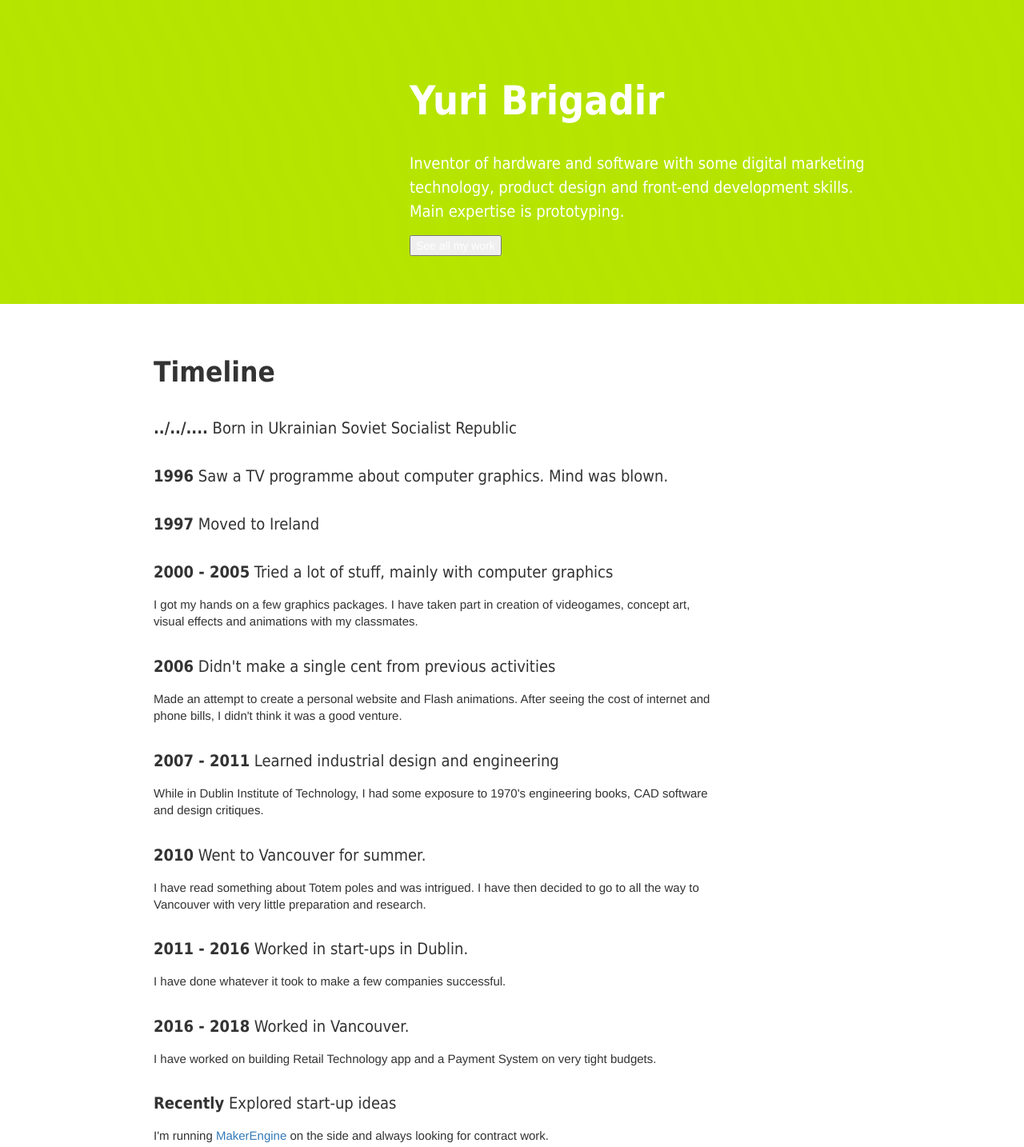
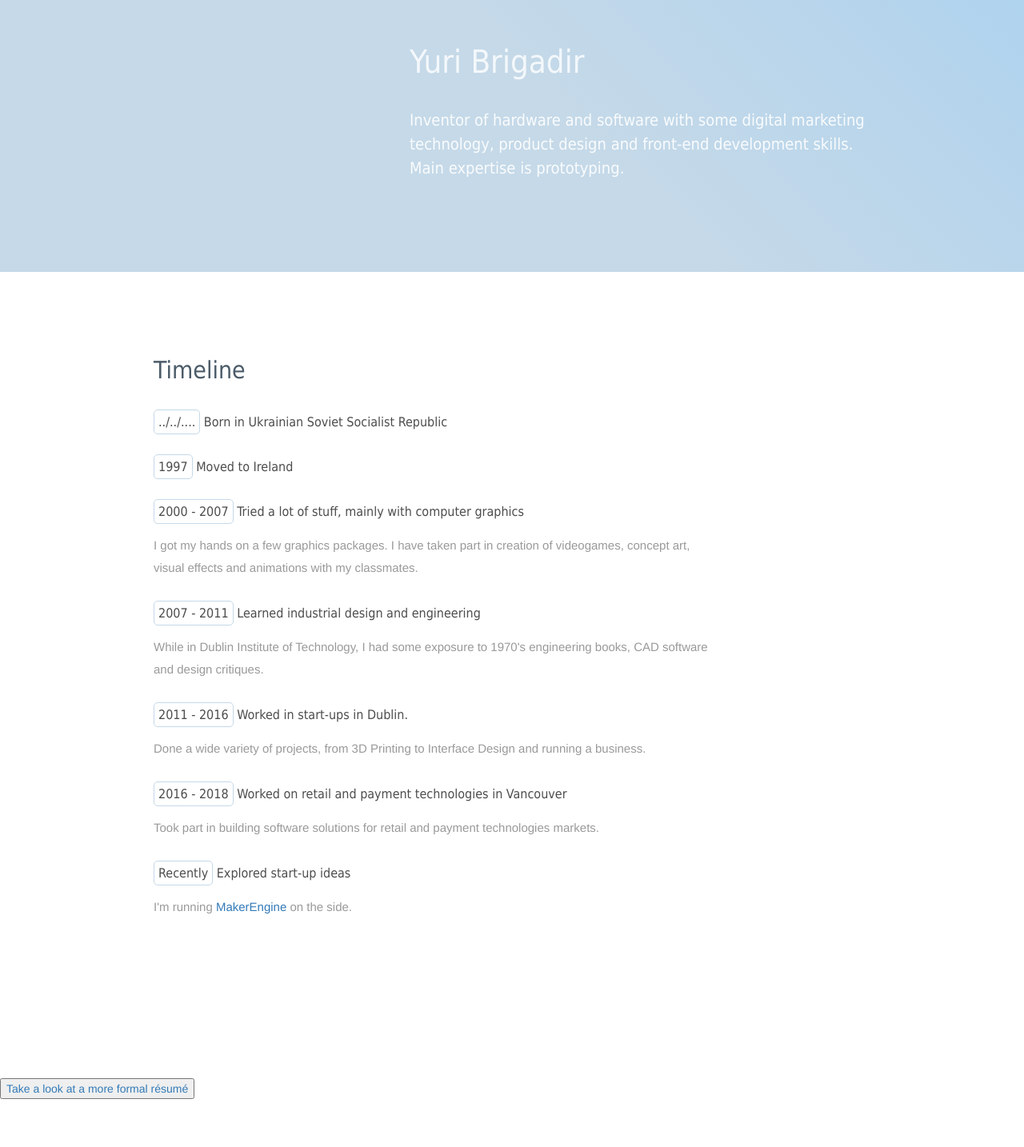
Before and after one commit to Yuri-B/yuri-b.github.io, a plain HTML site: page index.html in a window 1280 px wide. Shown: the part 180-1614 px from the top of the page at 80% size. Drawn offline with nearby package versions, Linux system fonts and the light colour scheme; a script that the page names is missing.

Commit message:
improved home page

```diff
--- a/css/main.css
+++ b/css/main.css
@@ -1,10 +1,10 @@
-  .yuriSite {margin:0px;padding:0px;font-family:Tahoma, Geneva, sans-serif;}
+  .yuriSite {margin:0px;padding:0px;font-family:Tahoma, Geneva, sans-serif;color:#666;}
 
-  h1{width:100%;margin:0px 0px 30px 0px;font:50px/65px Tahoma, Geneva, sans-serif;font-weight:bold;}
-  h2{width:100%;height:auto;margin:0px 0px 30px 0px;font:35px/50px Tahoma, Geneva, sans-serif;font-weight:bold;}
-  h3{width:100%;height:auto;margin:0px 0px 15px 0px;font:20px/30px Tahoma, Geneva, sans-serif;font-weight:300;}
-  h4{width:100%;font:16px/26px Tahoma, Geneva, sans-serif;margin:0px 0px 15px 0px;font-weight:bold;}
-  p {font-size:15px;}
+  h1{width:100%;margin:0px 0px 30px 0px;font:40px/55px Tahoma, Geneva, sans-serif;}
+  h2{width:100%;height:auto;margin:0px 0px 30px 0px;font:30px/45px Tahoma, Geneva, sans-serif;}
+  h3{width:100%;height:auto;margin:0px 0px 15px 0px;font:20px/30px Tahoma, Geneva, sans-serif;}
+  h4{width:100%;font:16px/26px Tahoma, Geneva, sans-serif;margin:0px 0px 15px 0px;}
+  p {font-size:15px;color:#444;}
   .primaryHeader {text-align:center;}
   .secondaryHeader {text-align:left;}
   #footer p {font-size:12px;margin: 0px 0px 0px 0px;}
@@ -26,7 +26,7 @@
   /*#header.homepageHeader {background-image: linear-gradient(to bottom, rgb(255, 94, 13) , transparent)}*/
 
   .navigationSymbol {width:auto;height:75px;}
-  .navigationSymbol .nav-rail {height:33.33%;width:100px;border-top:10px solid white;box-sizing:border-box;background-color:rgb(181, 228, 0);}
+  .navigationSymbol .nav-rail {height:33.33%;width:100px;border-top:10px solid white;box-sizing:border-box;background-color:rgb(197, 217, 232);}
 
   .navigationSymbol .nav-rail:nth-child(2) {margin-left:10px;}
   .navigationSymbol .nav-rail:nth-child(3) {margin-left:20px;}
@@ -38,17 +38,15 @@
   .navigator:not(:checked) ~ .navigationMenu  {display:none;}
   .navigator:checked ~ .navigationMenu {display:block;}
 
-  .navigationMenu {z-index:0;position:fixed;top:0px;left:0px;padding:30px;box-sizing:border-box;width:33%;height:100%;background-color:rgb(60,60,60);box-shadow: 10px 0 20px rgba(50,50,50,0.1);}
+  .navigationMenu {z-index:0;position:fixed;top:0px;left:0px;padding:30px;box-sizing:border-box;width:33%;height:100%;background-color:rgb(75,91,105);box-shadow: 10px 0 30px rgba(50,50,50,0.5);}
 
-  .navigationMenu .navigationSymbol .nav-rail {border-color: #acef00;margin-left:0px;background-color:transparent;}
+  .navigationMenu .navigationSymbol .nav-rail {border-color: #5fcec7;margin-left:0px;background-color:transparent;}
 
-  .navigationMenu ul {margin-top:120px;width:100%;padding:0px;list-style:none;}
-  .navigationMenu ul li a {color:#acef00;font-size:24px;line-height:50px;text-transform:uppercase;}
-  .navigationMenu ul li a:hover {text-decoration:none;color:#adef00;}
-  .navigationMenu ul li:nth-child(2) {margin-left:15px;}
-  .navigationMenu ul li:nth-child(3) {margin-left:30px;}
-
-  .clearContainer {clear:both;}
+  .navigationMenu ul {margin-top:60px;width:100%;padding:0px;list-style:none;}
+  .navigationMenu ul li a {color:#5fcec7;font-size:24px;line-height:50px;text-transform:uppercase;cursor:pointer;}
+  .navigationMenu ul li a:hover {text-decoration:none;color:#5fdfd8;}
+  .navigationMenu ul li:nth-child(2) {margin-left:20px;}
+  .navigationMenu ul li:nth-child(3) {margin-left:40px;}
 
   @media (max-width: 768px) {
     .navigationMenu {width:75%;}
@@ -62,9 +60,13 @@
   #footer .footerLinks span {margin: 0px 5px 0px 5px;}
   #footer .footerLinks a {color: rgba(0,0,0,0.8);}
 
-  .content{width:100%;height:auto;box-sizing:border-box;margin-bottom:60px;padding-top:60px;}
+  .content{width:100%;height:auto;box-sizing:border-box;margin-bottom:100px;padding-top:100px;}
   .content.content-left{padding-right:30%;padding-left:15%;}
   .card-wrapper{width:100%;float:left;margin:0px;}
+
+  .content h1, .content h2 {color:rgb(75,91,105);}
+  .content h3, .content h4 {color: rgba(0,0,0,0.7);}
+  .content p {color: rgba(0,0,0,0.4);}
 
   @media (max-width: 768px) {
     .content{width:100%;padding:0px 30px 0px 30px;}
@@ -73,31 +75,31 @@
 
   .headlineDescription{
     width:100%;
-    height:70vh;
+    height:65vh;
     position:relative;
     box-sizing:border-box;
-    color:rgba(255,255,255,1);
-    /*
-    background-color:rgb(181, 228, 0);
-    */
-    background:linear-gradient(63deg, rgb(181, 228, 0) 23%, transparent 23%) 14px 0,
+    color:rgba(255,255,255,0.9);
+    background:linear-gradient(45deg,rgb(197, 217, 232),rgb(197, 217, 232),rgb(170,209,239));
+
+    /*background:linear-gradient(63deg, rgb(181, 228, 0) 23%, transparent 23%) 14px 0,
     linear-gradient(63deg, transparent 74%, rgb(181, 228, 0) 78%),
     linear-gradient(63deg, transparent 34%, rgb(181, 228, 0) 38%, rgb(181, 228, 0) 58%, transparent 62%),
     rgb(182, 230, 0);
-    background-size: 32px 96px;
+    background-size: 32px 96px;*/
     overflow:hidden;
   }
+  .headlineDescription h1 {color:rgba(255,255,255,0.8);}
   .headlineDescription .headline-right {
     padding:0% 15% 0px 40%;
     position:absolute;
-    bottom:60px;
+    bottom:100px;
     box-sizing:border-box;
   }
 
   ul.multilineList {list-style:none;margin:0px;padding:0px;}
-  ul.multilineList li {font-size:20px;margin-bottom:30px;}
-  ul.multilineList .listHeader {width:auto;}
-  ul.multilineList .listHeader .mainTitle {text-transform: capitalize;font-weight:bold;}
+  ul.multilineList li {font-size:20px;line-height:28px;margin-bottom:30px;}
+  ul.multilineList h4.listHeader {width:auto;}
+  ul.multilineList .listHeader .mainTitle {text-transform: capitalize;border:1px solid rgba(197,217,232,1);border-radius:5px;padding:5px;}
   ul.multilineList .listBody p {margin-bottom:0px;}
 
   @media (max-width: 768px) {
--- a/index.html
+++ b/index.html
@@ -18,10 +18,9 @@
 <body id="homePage">
       <article class="headlineDescription">
         <div class="headline-right">
-            <h1 class="secondaryHeader"><b>Yuri Brigadir</b></h1>
+            <h1 class="secondaryHeader">Yuri Brigadir</h1>
 
             <h3>Inventor of hardware and software with some digital marketing technology, product design and front-end development skills. Main expertise is prototyping.</h3>
-            <button>See all my work</button>
         <div>
       </article>
 
@@ -29,80 +28,57 @@
           <h2>Timeline</h2>
           <ul class="multilineList">
             <li>
-              <h3 class="listHeader">
+              <h4 class="listHeader">
                 <span class="mainTitle">../../....</span>
                 Born in Ukrainian Soviet Socialist Republic
-              </h3>
+              </h4>
             </li>
 
             <li>
-              <h3 class="listHeader">
-                <span class="mainTitle">1996</span>
-                Saw a TV programme about computer graphics. Mind was blown.
-              </h3>
+              <h4 class="listHeader">
+                <span class="mainTitle">1997</span>
+                Moved to Ireland
+              </h4>
             </li>
 
             <li>
-              <h3 class="listHeader">
-                <span class="mainTitle">1997</span>
-                Moved to Ireland
-              </h3>
-            </li>
-
-            <li>
-              <h3 class="listHeader">
-                <span class="mainTitle">2000 - 2005</span>
+              <h4 class="listHeader">
+                <span class="mainTitle">2000 - 2007</span>
                 Tried a lot of stuff, mainly with computer graphics
-              </h3>
+              </h4>
               <p class="listBody">I got my hands on a few graphics packages. I have taken part in creation of videogames, concept art, visual effects and animations with my classmates.</p>
             </li>
 
             <li>
-              <h3 class="listHeader">
-                <span class="mainTitle">2006</span>
-                Didn't make a single cent from previous activities
-              </h3>
-              <p class="listBody">Made an attempt to create a personal website and Flash animations. After seeing the cost of internet and phone bills, I didn't think it was a good venture.</p>
-            </li>
-
-            <li>
-              <h3 class="listHeader">
+              <h4 class="listHeader">
                 <span class="mainTitle">2007 - 2011</span>
                 Learned industrial design and engineering
-              </h3>
+              </h4>
               <p class="listBody">While in Dublin Institute of Technology, I had some exposure to 1970's engineering books, CAD software and design critiques.</p>
             </li>
 
             <li>
-              <h3 class="listHeader">
-                <span class="mainTitle">2010</span>
-                Went to Vancouver for summer.
-              </h3>
-              <p class="listBody">I have read something about Totem poles and was intrigued. I have then decided to go to all the way to Vancouver with very little preparation and research.</p>
+              <h4 class="listHeader">
+                <span class="mainTitle">2011 - 2016</span>
+                Worked in start-ups in Dublin.
+              </h4>
+              <p class="listBody">Done a wide variety of projects, from 3D Printing to Interface Design and running a business.</p>
             </li>
 
             <li>
-              <h3 class="listHeader">
-                <span class="mainTitle">2011 - 2016</span>
-                Worked in start-ups in Dublin.
-              </h3>
-              <p class="listBody">I have done whatever it took to make a few companies successful.</p>
+              <h4 class="listHeader">
+                <span class="mainTitle">2016 - 2018</span>
+                Worked on retail and payment technologies in Vancouver
+              </h4>
+              <p class="listBody">Took part in building software solutions for retail and payment technologies markets.</p>
             </li>
 
             <li>
-              <h3 class="listHeader">
-                <span class="mainTitle">2016 - 2018</span>
-                Worked in Vancouver.
-              </h3>
-              <p class="listBody">I have worked on building Retail Technology app and a Payment System on very tight budgets.</p>
-            </li>
-
-            <li>
-              <h3 class="listHeader">
+              <h4 class="listHeader">
                 <span class="mainTitle">Recently</span>
                 Explored start-up ideas
-              </h3>
-              <p class="listBody">I'm running <a href="https://www.makerengine.com" target="_blank">MakerEngine</a> on the side and always looking for contract work.</p>
+              </h4>
+              <p class="listBody">I'm running <a href="https://www.makerengine.com" target="_blank">MakerEngine</a> on the side.</p>
             </li>
           </ul>
       </section>
```
